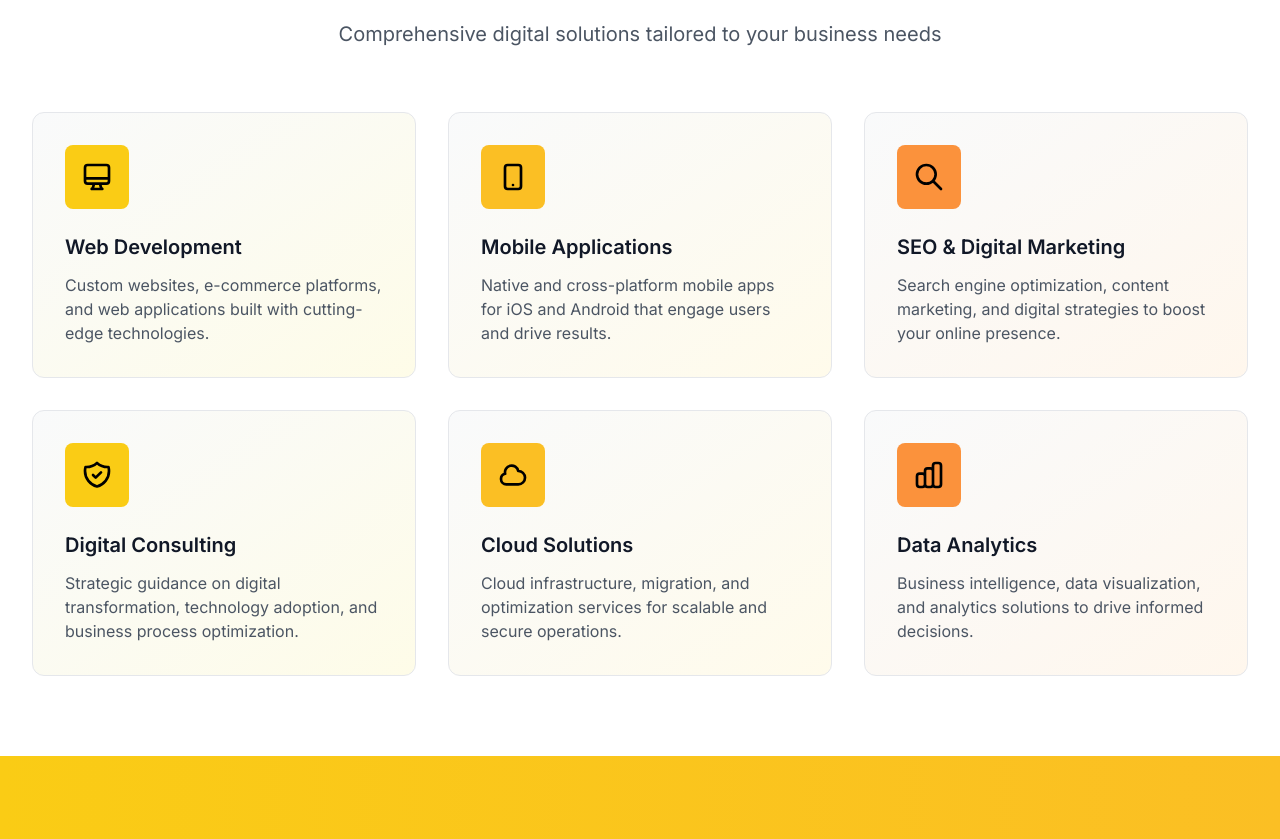
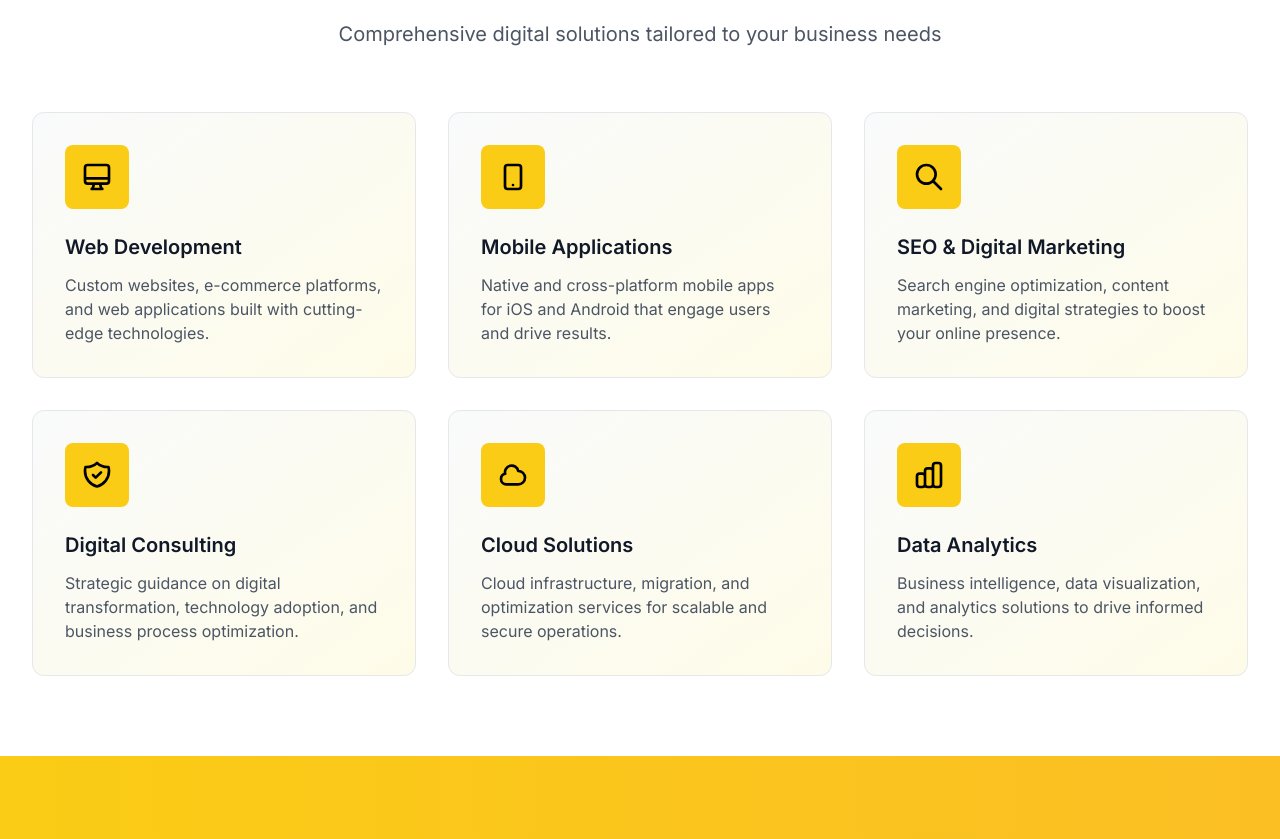
Before and after one commit to Surinder07/codeqube, a Next.js app: page / in a window 1280 px wide. Shown: the part 656-1495 px from the top of the page. Built offline with nearby package versions, Linux system fonts and the light colour scheme.

Commit message:
touch up

```diff
--- a/app/page.tsx
+++ b/app/page.tsx
@@ -56,8 +56,8 @@ export default function Home() {
             </div>
 
             {/* Mobile Apps */}
-            <div className="bg-gradient-to-br from-gray-50 to-amber-50 p-8 rounded-xl hover:shadow-lg transition-shadow border border-gray-200 hover:border-amber-200">
-              <div className="w-16 h-16 bg-amber-400 rounded-lg flex items-center justify-center mb-6">
+            <div className="bg-gradient-to-br from-gray-50 to-yellow-50 p-8 rounded-xl hover:shadow-lg transition-shadow border border-gray-200 hover:border-yellow-200">
+              <div className="w-16 h-16 bg-yellow-400 rounded-lg flex items-center justify-center mb-6">
                 <svg className="w-8 h-8 text-black" fill="none" stroke="currentColor" viewBox="0 0 24 24">
                   <path strokeLinecap="round" strokeLinejoin="round" strokeWidth={2} d="M12 18h.01M8 21h8a2 2 0 002-2V5a2 2 0 00-2-2H8a2 2 0 00-2 2v14a2 2 0 002 2z" />
                 </svg>
@@ -69,8 +69,8 @@ export default function Home() {
             </div>
 
             {/* SEO & Digital Marketing */}
-            <div className="bg-gradient-to-br from-gray-50 to-orange-50 p-8 rounded-xl hover:shadow-lg transition-shadow border border-gray-200 hover:border-orange-200">
-              <div className="w-16 h-16 bg-orange-400 rounded-lg flex items-center justify-center mb-6">
+            <div className="bg-gradient-to-br from-gray-50 to-yellow-50 p-8 rounded-xl hover:shadow-lg transition-shadow border border-gray-200 hover:border-yellow-200">
+              <div className="w-16 h-16 bg-yellow-400 rounded-lg flex items-center justify-center mb-6">
                 <svg className="w-8 h-8 text-black" fill="none" stroke="currentColor" viewBox="0 0 24 24">
                   <path strokeLinecap="round" strokeLinejoin="round" strokeWidth={2} d="M21 21l-6-6m2-5a7 7 0 11-14 0 7 7 0 0114 0z" />
                 </svg>
@@ -95,8 +95,8 @@ export default function Home() {
             </div>
 
             {/* Cloud Solutions */}
-            <div className="bg-gradient-to-br from-gray-50 to-amber-50 p-8 rounded-xl hover:shadow-lg transition-shadow border border-gray-200 hover:border-amber-200">
-              <div className="w-16 h-16 bg-amber-400 rounded-lg flex items-center justify-center mb-6">
+            <div className="bg-gradient-to-br from-gray-50 to-yellow-50 p-8 rounded-xl hover:shadow-lg transition-shadow border border-gray-200 hover:border-yellow-200">
+              <div className="w-16 h-16 bg-yellow-400 rounded-lg flex items-center justify-center mb-6">
                 <svg className="w-8 h-8 text-black" fill="none" stroke="currentColor" viewBox="0 0 24 24">
                   <path strokeLinecap="round" strokeLinejoin="round" strokeWidth={2} d="M3 15a4 4 0 004 4h9a5 5 0 10-.1-9.999 5.002 5.002 0 10-9.78 2.096A4.001 4.001 0 003 15z" />
                 </svg>
@@ -108,8 +108,8 @@ export default function Home() {
             </div>
 
             {/* Data Analytics */}
-            <div className="bg-gradient-to-br from-gray-50 to-orange-50 p-8 rounded-xl hover:shadow-lg transition-shadow border border-gray-200 hover:border-orange-200">
-              <div className="w-16 h-16 bg-orange-400 rounded-lg flex items-center justify-center mb-6">
+            <div className="bg-gradient-to-br from-gray-50 to-yellow-50 p-8 rounded-xl hover:shadow-lg transition-shadow border border-gray-200 hover:border-yellow-200">
+              <div className="w-16 h-16 bg-yellow-400 rounded-lg flex items-center justify-center mb-6">
                 <svg className="w-8 h-8 text-black" fill="none" stroke="currentColor" viewBox="0 0 24 24">
                   <path strokeLinecap="round" strokeLinejoin="round" strokeWidth={2} d="M9 19v-6a2 2 0 00-2-2H5a2 2 0 00-2 2v6a2 2 0 002 2h2a2 2 0 002-2zm0 0V9a2 2 0 012-2h2a2 2 0 012 2v10m-6 0a2 2 0 002 2h2a2 2 0 002-2m0 0V5a2 2 0 012-2h2a2 2 0 012 2v14a2 2 0 01-2 2h-2a2 2 0 01-2-2z" />
                 </svg>
```
